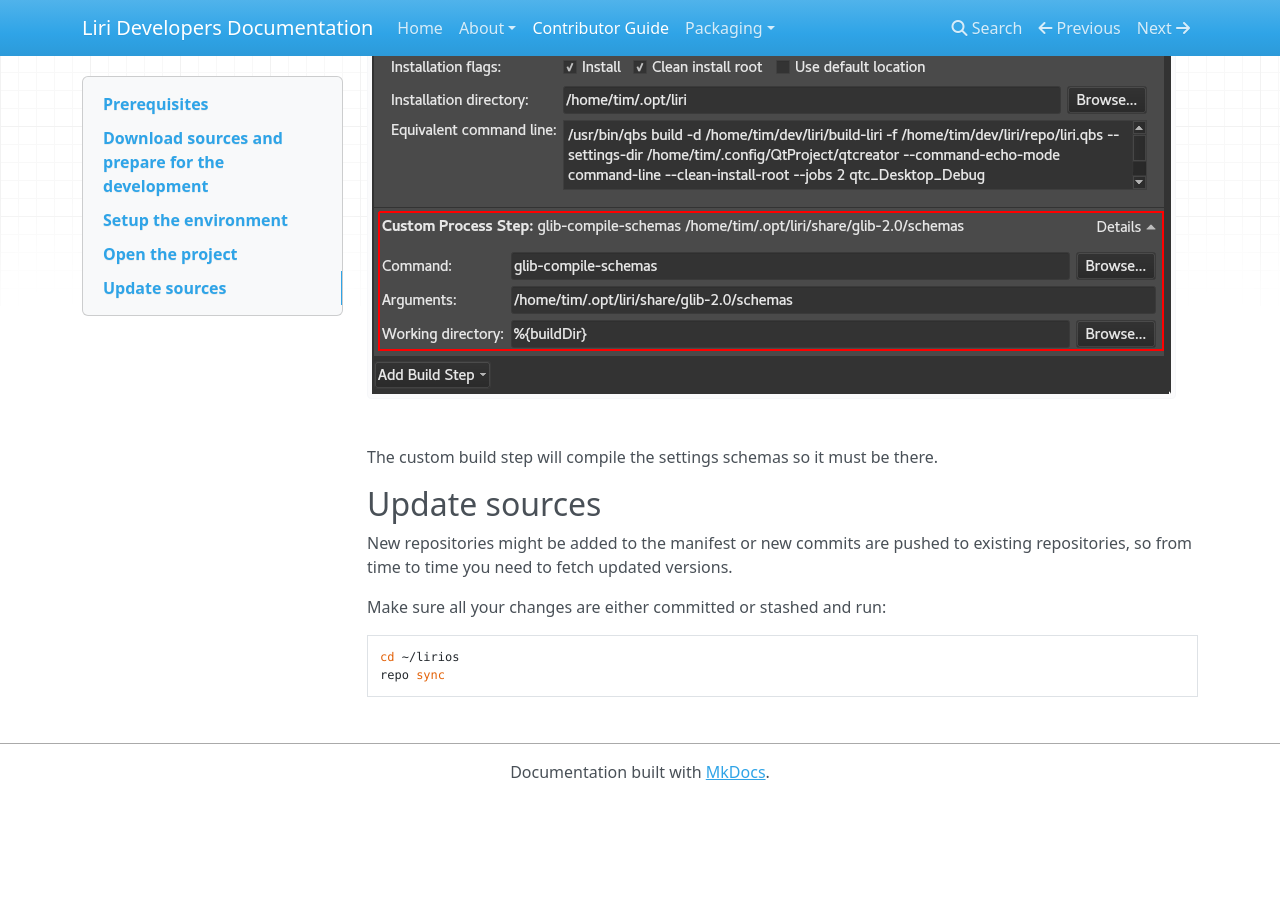
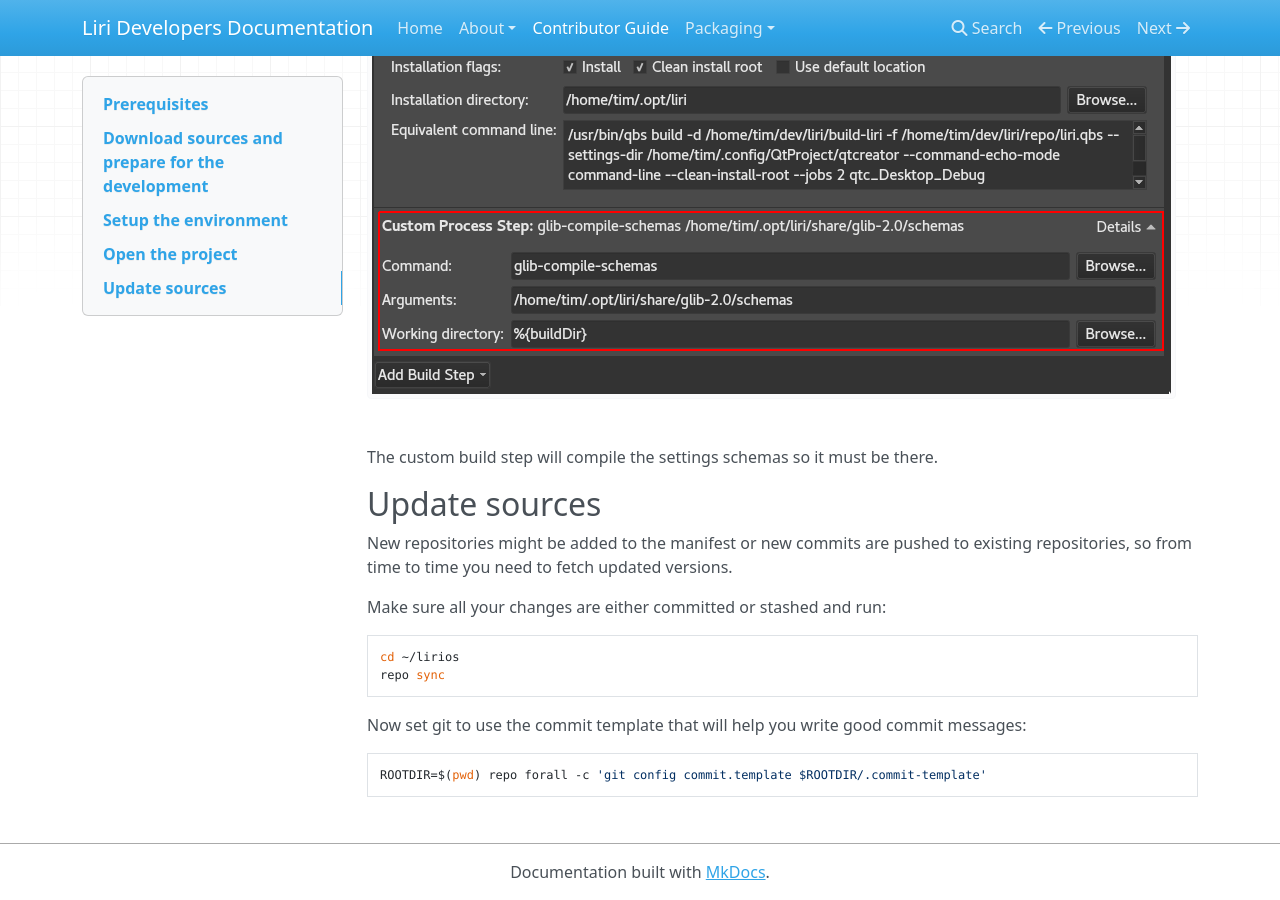
Before and after one commit to lirios/docs, an MkDocs documentation site: the page built from docs/contributor-guide/index.md, in a window 1280 px wide and 900 px high, scrolled down 5803 px. Built offline with MkDocs 1.6.1, drawn with Linux system fonts in a browser that asks for light colours; nearby versions of some CDN libraries; old or Windows-style settings are respelled for this version of MkDocs; before the commit the page ends 6603 px from its top, so only the background shows below that.

Commit message:
Update index.md

````diff
--- a/docs/contributor-guide/index.md
+++ b/docs/contributor-guide/index.md
@@ -166,3 +166,10 @@ Make sure all your changes are either committed or stashed and run:
 cd ~/lirios
 repo sync
 ```
+
+Now set git to use the commit template that will help you write
+good commit messages:
+
+```sh
+ROOTDIR=$(pwd) repo forall -c 'git config commit.template $ROOTDIR/.commit-template'
+```
````
